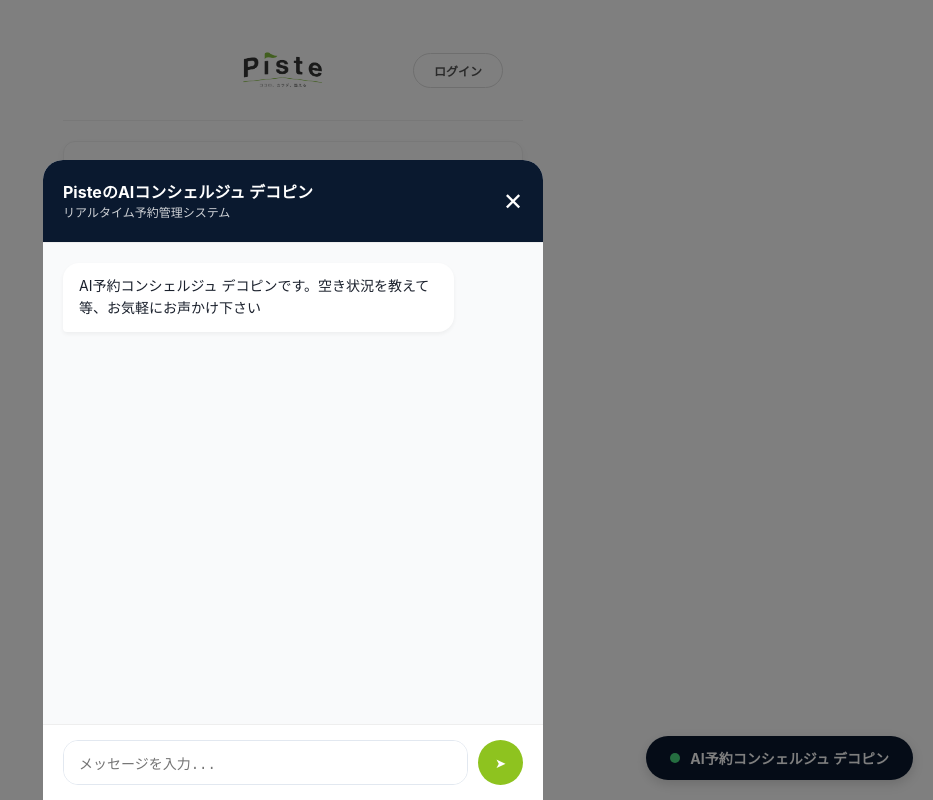
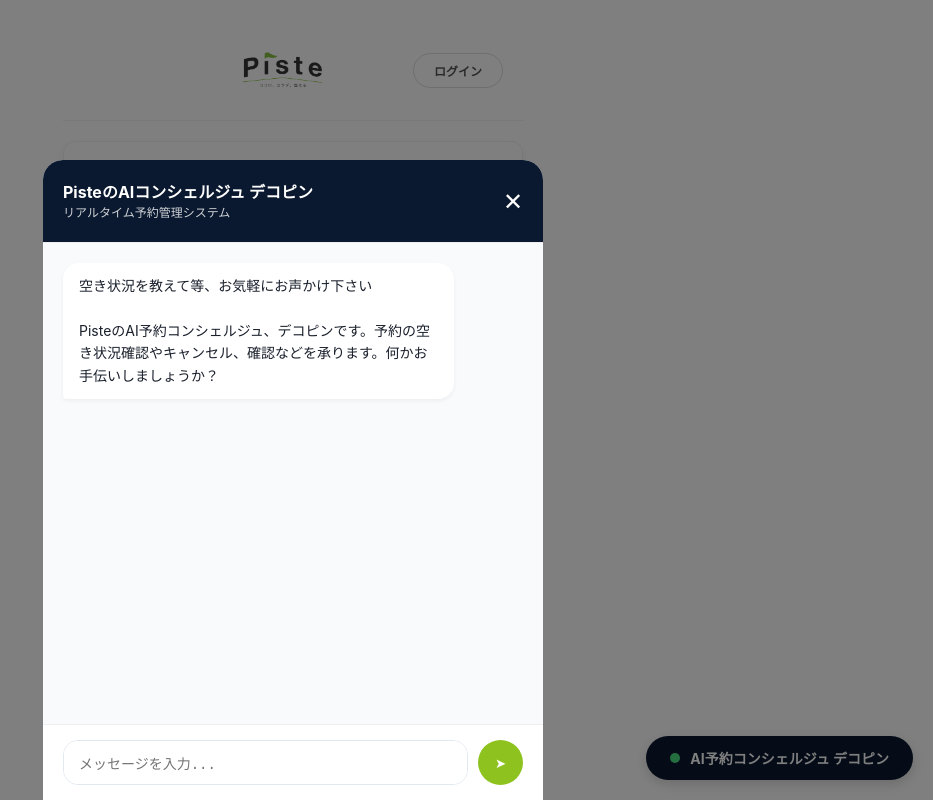
Before and after one commit to piste-boss/piste-reserve, a React (Vite) app: page / in a window 1280 px wide. Both pictures are taken after a click on the button "AI予約コンシェルジュ デコピン". Shown: the whole page, without its empty margins (347-1280 px from the left). Built offline with nearby package versions, Linux system fonts and the light colour scheme.

Commit message:
design: AIの初期メッセージを詳細な案内に変更

```diff
--- a/src/components/AIChat.tsx
+++ b/src/components/AIChat.tsx
@@ -20,7 +20,7 @@
 
 const AIChat: React.FC<Props> = ({ isOpen, onClose, lineUserId, userContext }) => {
     const [messages, setMessages] = useState<Message[]>([
-        { role: 'model', text: 'AI予約コンシェルジュ デコピンです。空き状況を教えて等、お気軽にお声かけ下さい' }
+        { role: 'model', text: '空き状況を教えて等、お気軽にお声かけ下さい\n\nPisteのAI予約コンシェルジュ、デコピンです。予約の空き状況確認やキャンセル、確認などを承ります。何かお手伝いしましょうか？' }
     ]);
     const [history, setHistory] = useState<any[]>([]);
     const [input, setInput] = useState('');
```
